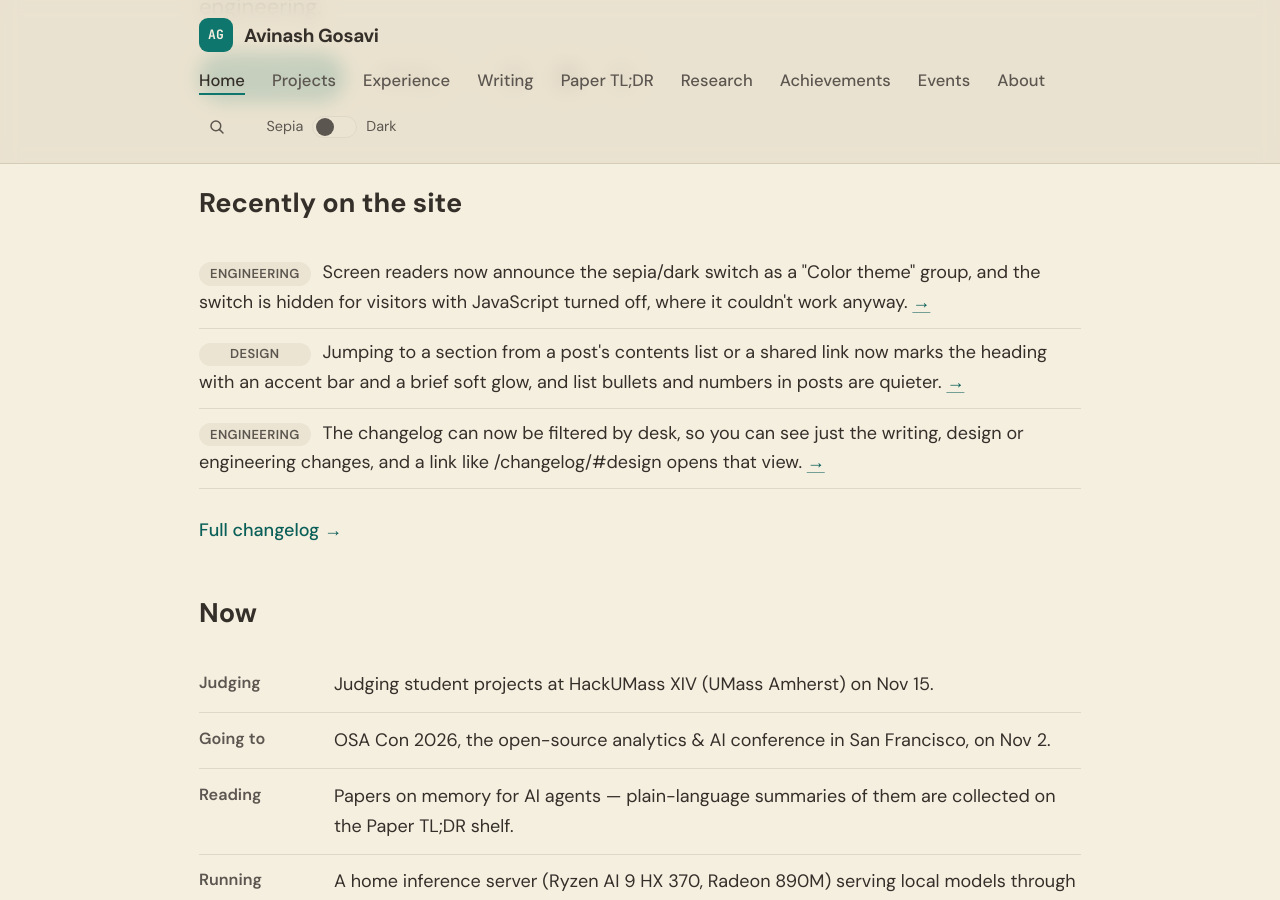
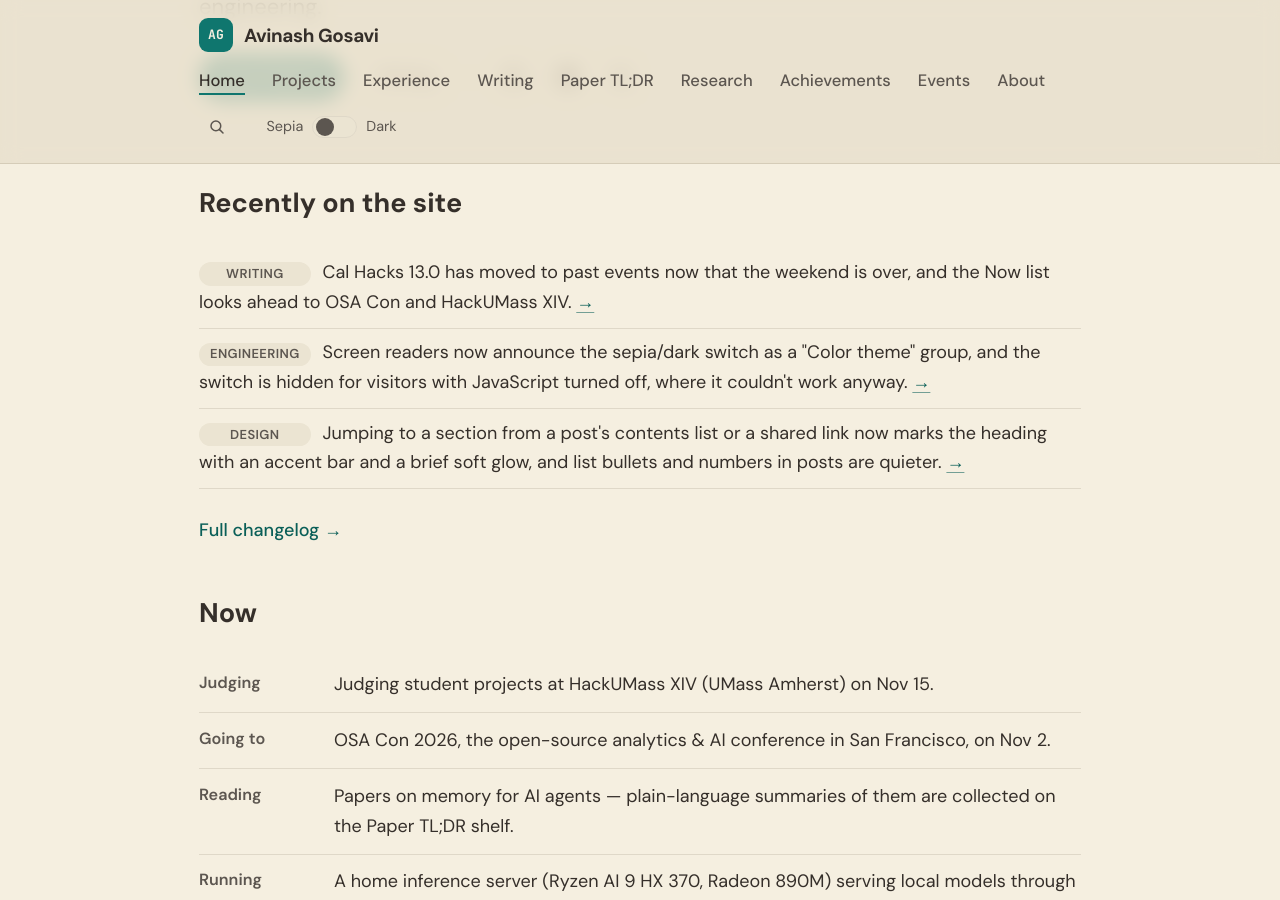
Before and after one commit to aag1091-alt/avinashgosavi.com, a Jekyll site: the page built from index.md, in a window 1280 px wide and 900 px high, scrolled down 554 px. Built offline with Jekyll 4.4.1, drawn with Linux system fonts in a browser that asks for light colours.

Commit message:
Events: Cal Hacks 13.0 moves to past; drop expired Now item
Co-Authored-By: Claude <noreply@anthropic.com>

```diff
--- a/_data/changelog.yml
+++ b/_data/changelog.yml
@@ -1,5 +1,9 @@
 # Public changelog shown on /changelog and (latest 3) on the homepage.
 # Newest first. desk: Writing | Design | Engineering
+- date: 2026-10-25
+  desk: Writing
+  text: Cal Hacks 13.0 has moved to past events now that the weekend is over, and the Now list looks ahead to OSA Con and HackUMass XIV.
+  link: /events/#cal-hacks-13-0
 - date: 2026-10-25
   desk: Engineering
   text: Screen readers now announce the sepia/dark switch as a "Color theme" group, and the switch is hidden for visitors with JavaScript turned off, where it couldn't work anyway.
--- a/_data/events.yml
+++ b/_data/events.yml
@@ -14,7 +14,7 @@
   when: Oct 23–25, 2026
   location: Palace of Fine Arts, San Francisco
   role: mentor
-  status: upcoming
+  status: past
 - name: OSA Con 2026 — Open Source Analytics & AI
   date: 2026-11-02
   when: Nov 2, 2026
--- a/_data/now.yml
+++ b/_data/now.yml
@@ -1,11 +1,7 @@
 # Shown on /now and (first 4) on the homepage. Update `updated` when editing.
 # until: YYYY-MM-DD (optional) - the item disappears the day after (dated events).
-updated: 2026-10-23
+updated: 2026-10-26
 items:
-  - label: Mentoring
-    text: Mentoring hackers at Cal Hacks 13.0 in San Francisco, Oct 23–25.
-    link: /events/#cal-hacks-13-0
-    until: 2026-10-25
   - label: Judging
     text: Judging student projects at HackUMass XIV (UMass Amherst) on Nov 15.
     link: /events/#hackumass-xiv
```
